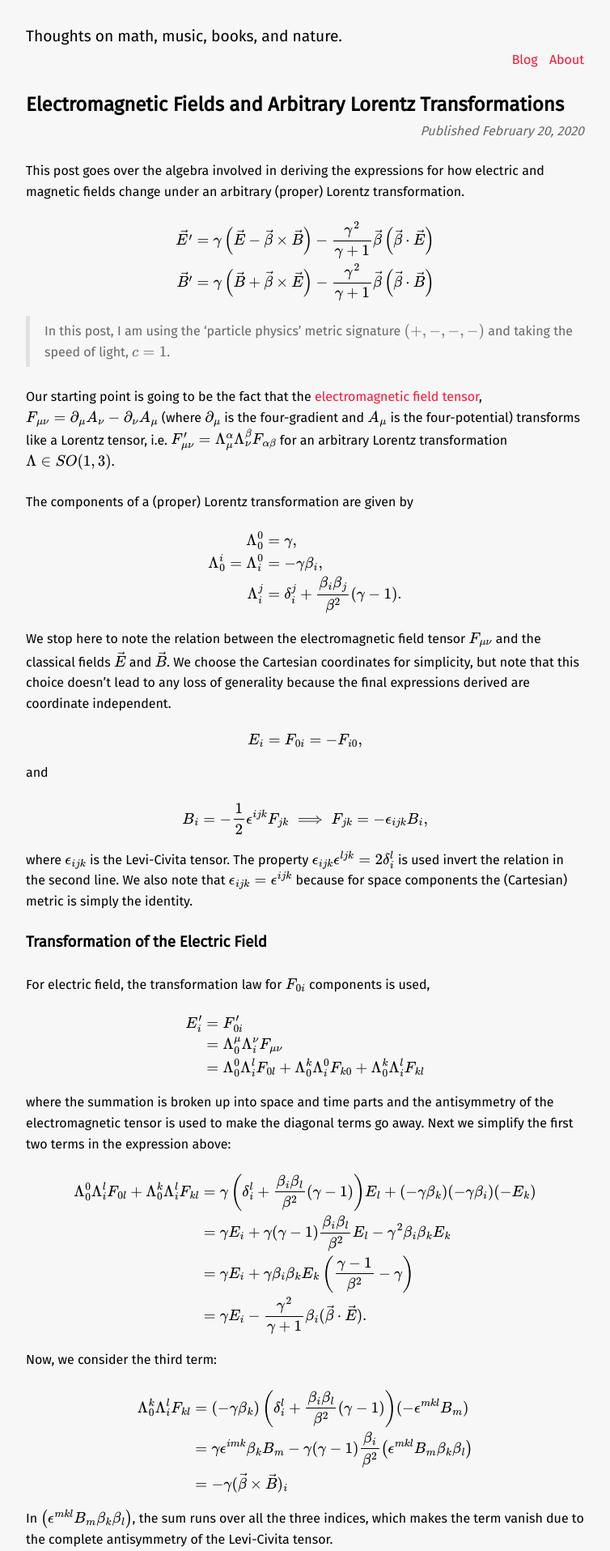
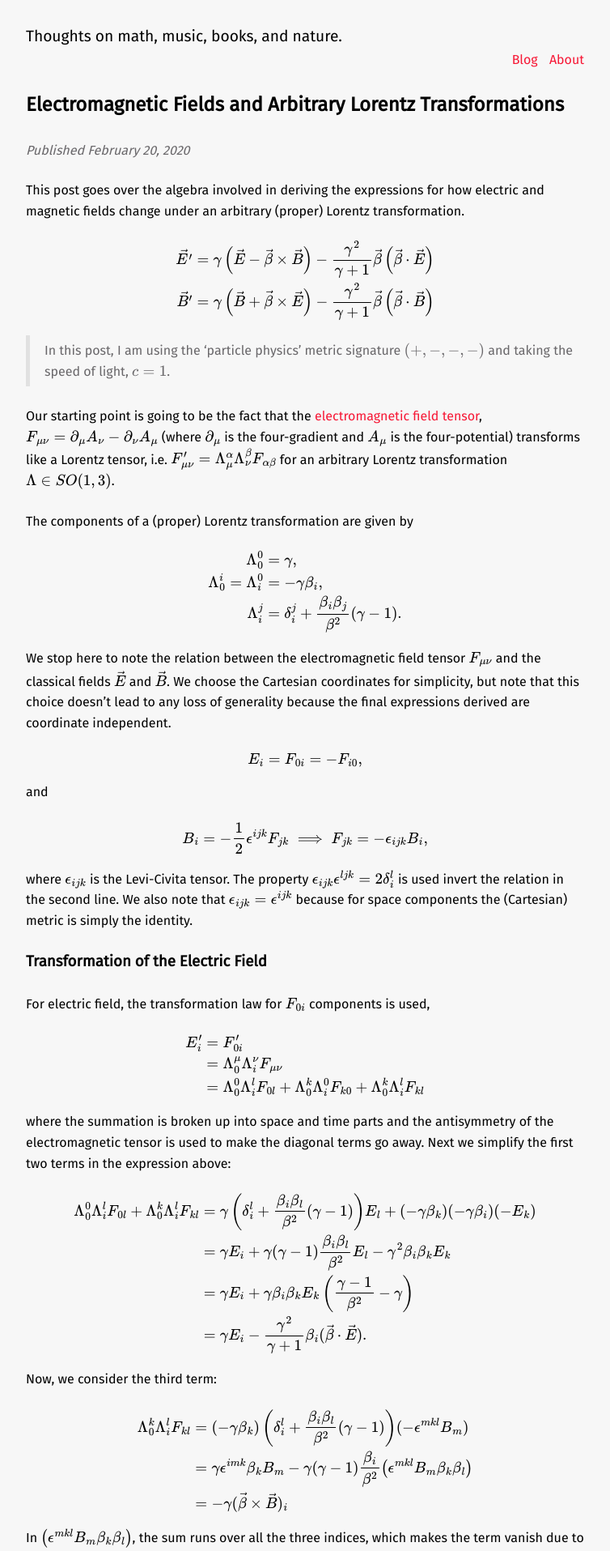
Before and after one commit to LeonardoGoller/LeonardoGoller.github.io, a Jekyll site: the page built from _posts/2020-02-20-lorentz-transform-fields.markdown, in a window 1280 px wide. Shown: the top 1915 px of the page at 81% size, without its empty margins (263-1017 px from the left). Built offline with Jekyll 4.4.1, drawn with Linux system fonts in a browser that asks for light colours; formulas are drawn with MathJax 3; comment, search, counter and statistics services are not loaded.

Commit message:
post date, math font size

```diff
--- a/assets/styles/main.scss
+++ b/assets/styles/main.scss
@@ -38,10 +38,6 @@
 
 }
 
-h2.post-head {
-  margin: unset;
-}
-
 img,
 video {
   float: right;
@@ -72,7 +68,6 @@
   &.post-date {
     color: $grey;
     font-style: italic;
-    text-align: right;
   }
 }
 
@@ -251,7 +246,7 @@
 /* end: make footer stick to the bottom */
 
 .mjx-chtml {
-  font-size: 110% !important;
+  font-size: 115% !important;
 }
 
 /* Newsletter form styling */
```
